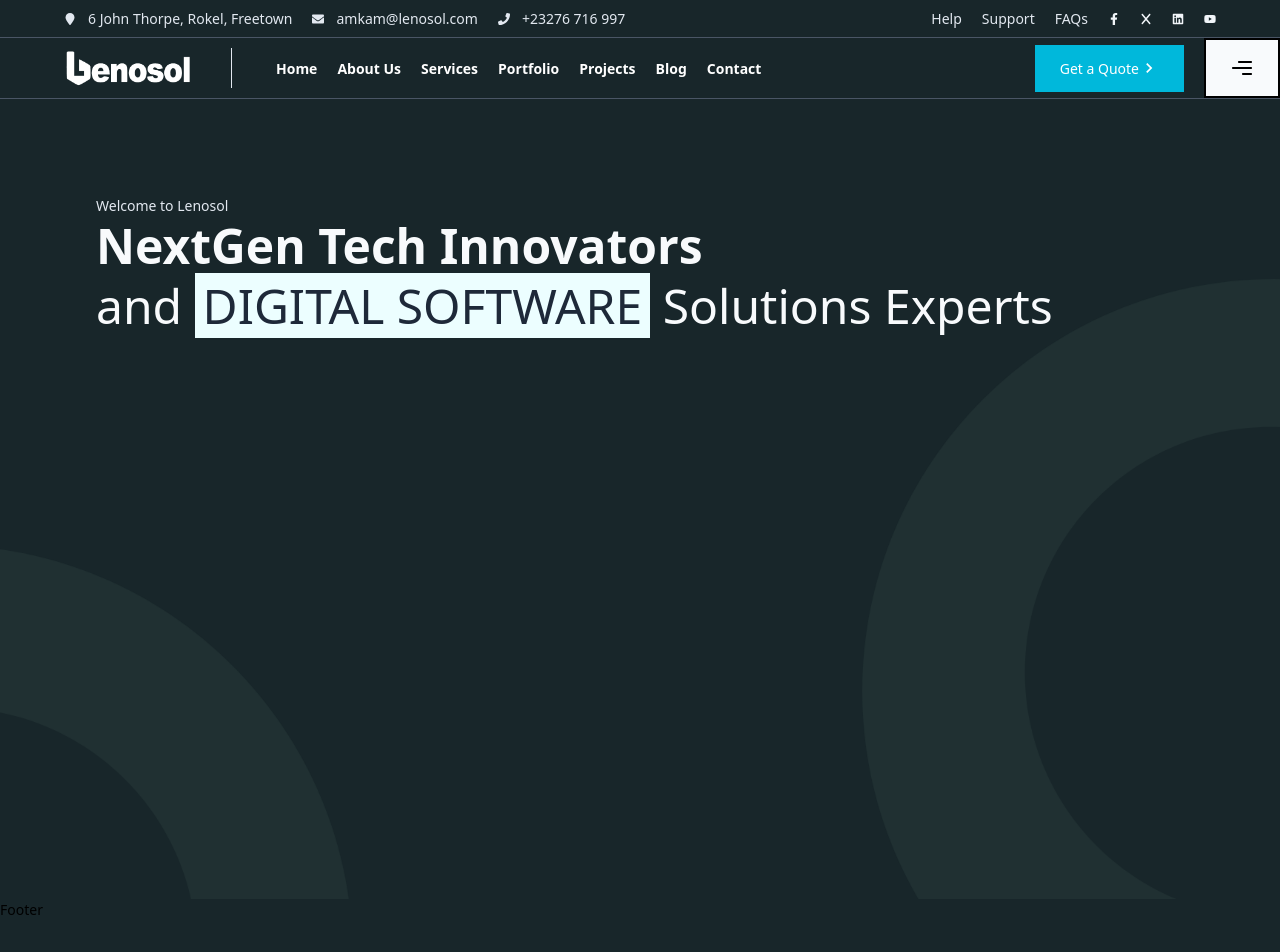
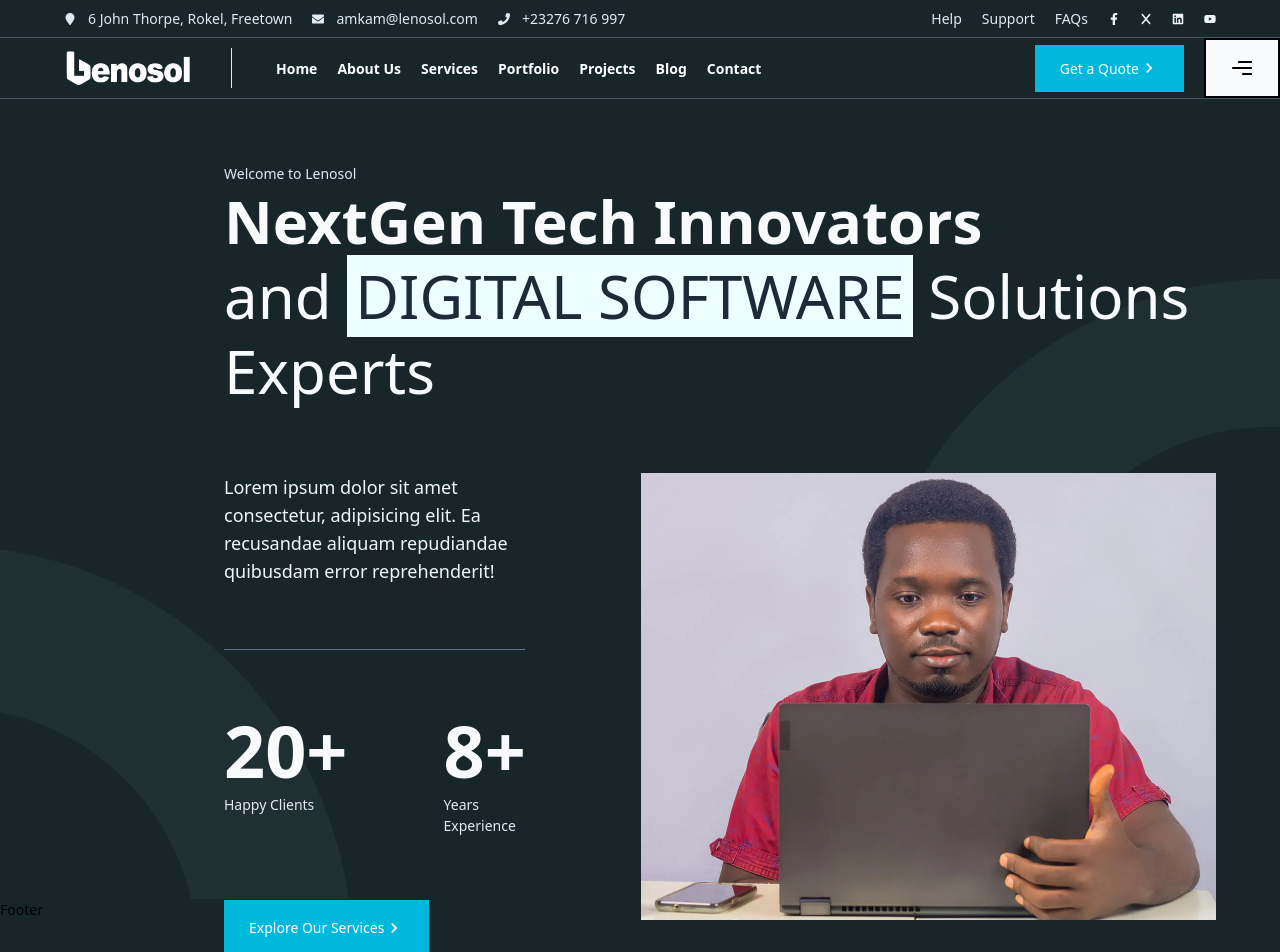
Before and after one commit to AmaduKamara/lenosol.dev, a Next.js app: page / in a window 1280 px wide. Shown: the top 952 px of the page. Before the commit the page ends 920 px from the top, so only its background shows below. Built offline with nearby package versions, Linux system fonts and the light colour scheme.

Commit message:
Complete initial Home hero section design

```diff
--- a/app/components/home-hero.tsx
+++ b/app/components/home-hero.tsx
@@ -1,10 +1,15 @@
-import React from "react";
+import Image from "next/image";
+import Link from "next/link";
+import { MdKeyboardArrowRight } from "react-icons/md";
+
+import amkam from "../Amkam.jpg";
 
 const HomeHero = () => {
   return (
-    <section className='h-screen pt-24 px-24 home-hero'>
+    <section className='h-screen pt-16 pl-56 pr-16 home-hero'>
+      <div>
         <p className='text-slate-200'>Welcome to Lenosol</p>
-      <h1 className='text-3xl md:text-4xl lg:text-5xl text-slate-50 leading-tight'>
+        <h1 className='text-3xl md:text-4xl lg:text-6xl text-slate-50 leading-tight'>
           <b>NextGen Tech Innovators</b>
           <p className='font-thin'>
             and{" "}
@@ -14,6 +19,49 @@
             Solutions Experts
           </p>
         </h1>
+      </div>
+
+      <div className='flex gap-5 mt-16'>
+        <div className='w-2/5 pr-24'>
+          <p className='text-slate-100 text-lg'>
+            Lorem ipsum dolor sit amet consectetur, adipisicing elit. Ea
+            recusandae aliquam repudiandae quibusdam error reprehenderit!
+          </p>
+
+          <hr className='my-16 border-slate-500' />
+
+          <div className='flex gap-x-24'>
+            <div>
+              <h2 className='text-slate-50 text-3xl md:text-5xl lg:text-7xl font-bold mb-2'>
+                20+
+              </h2>
+              <p className='text-slate-200'>Happy Clients</p>
+            </div>
+            <div>
+              <h2 className='text-slate-50 text-3xl md:text-5xl lg:text-7xl font-bold mb-2'>
+                8+
+              </h2>
+              <p className='text-slate-200'>Years Experience</p>
+            </div>
+          </div>
+
+          <div className='mt-16'>
+            <Link href='/services'>
+              <button
+                type='button'
+                className='flex items-center cursor-pointer py-4 px-6 bg-cyan-500 text-white border border-cyan-500 hover:bg-transparent transition-all ease-in-out duration-300 '
+              >
+                Explore Our Services{" "}
+                <MdKeyboardArrowRight size={20} className='text-white' />
+              </button>
+            </Link>
+          </div>
+        </div>
+
+        <div className='w-3/5'>
+          <Image src={amkam} alt='Amkam' className='w-full' />
+        </div>
+      </div>
     </section>
   );
 };
--- a/app/components/navigation-header.tsx
+++ b/app/components/navigation-header.tsx
@@ -3,9 +3,9 @@
 import Link from "next/link";
 import { CgMenuRight } from "react-icons/cg";
 import { MdKeyboardArrowRight } from "react-icons/md";
+import Image from "next/image";
 
 import lenosol from "../lenosol-logo-white.png";
-import Image from "next/image";
 
 const NavigationHeader = () => {
   return (
```
Also changed, not shown: app/Amkam.jpg (added). Lines whose indentation alone changed are shown as unchanged.
